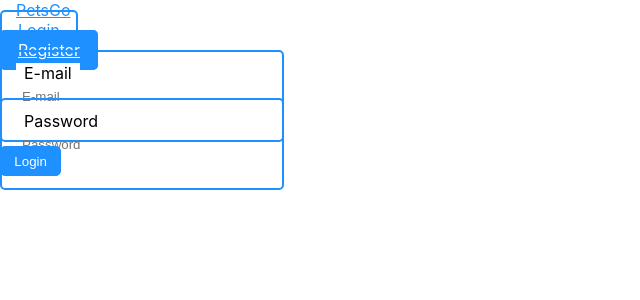
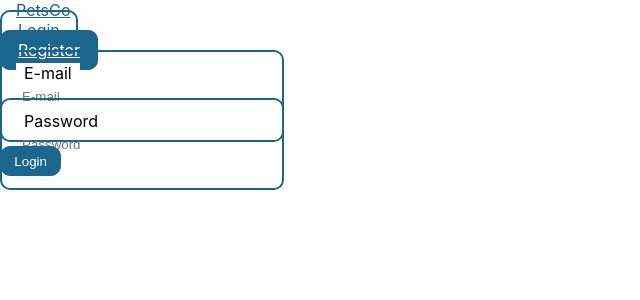
Before and after one commit to JKL-Enterprise/petsGo-FE, a React (Create React App) app: page /login in a window 1280 px wide. Shown: the top 300 px of the page, without its empty margins (0-640 px from the left). Built offline with nearby package versions, Linux system fonts and the light colour scheme.

Commit message:
change colors

```diff
--- a/src/components/shared/button/Button.scss
+++ b/src/components/shared/button/Button.scss
@@ -1,18 +1,18 @@
 .buttonContainer{
   .button{
-    border-radius: 5px;
-    color: dodgerblue;
+    border-radius: 10px;
+    color: #1C658C;
     padding: 0.5em 1em;
     position: relative;
 
     &.contained {
       color: white;
-      background: dodgerblue;
-      border: 0.125em solid dodgerblue;
+      background: #1C658C;
+      border: 0.125em solid #1C658C;
     }
 
     &.outlined{
-      border: 0.125em solid dodgerblue;
+      border: 0.125em solid #1C658C;
     }
 
     &.text{
--- a/src/components/shared/checkbox/Checkbox.scss
+++ b/src/components/shared/checkbox/Checkbox.scss
@@ -43,7 +43,7 @@
   }
 
   input:checked ~ .checkmark {
-    background-color: dodgerblue;
+    background-color: #1C658C;
   }
 
   input:checked ~ .checkmark:after {
--- a/src/components/shared/input/Input.scss
+++ b/src/components/shared/input/Input.scss
@@ -9,8 +9,8 @@
     left: 0;
     width: 100%;
     height: 100%;
-    border: 2px solid dodgerblue;
-    border-radius: 5px;
+    border: 2px solid #1C658C;
+    border-radius: 10px;
     color: black;
     outline: none;
     padding: 1.25rem;
@@ -18,10 +18,10 @@
     transition: all 0.1s ease-in;
 
     &:hover{
-    border-color: rgba(30, 144, 255, 0.7);
+    border-color: #398AB9;
   }
     &:focus{
-      border-color: rgba(30, 144, 255, 0.7);
+      border-color: #398AB9;
     }
   }
 
```
